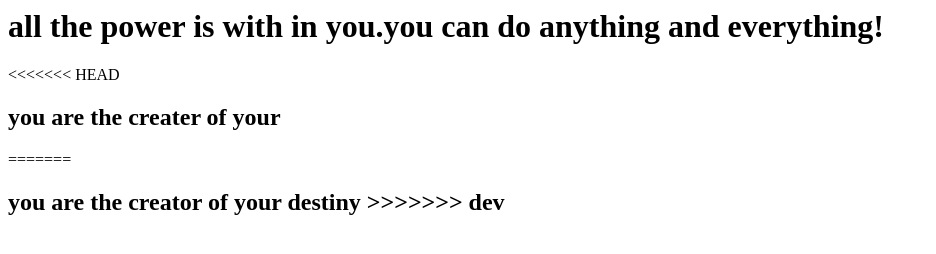
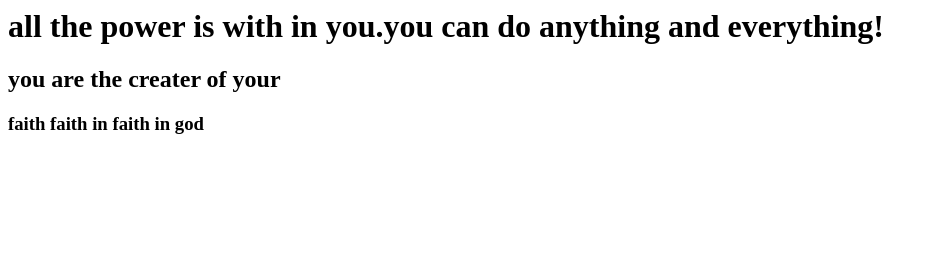
Before and after one commit to ThotaJaganReddy/firstgitrepo, a plain HTML site: page index.html in a window 1280 px wide. Shown: the whole page, without its empty margins (0-936 px from the left). Drawn offline with Linux system fonts and the light colour scheme.

Commit message:
added 3rd quote

```diff
--- a/index.html
+++ b/index.html
@@ -1,10 +1,7 @@
 <html>
 	<body>
 		<h1> all the power is with in you.you can do anything and everything!</h1>
-<<<<<<< HEAD
 		<h2>you are the creater of your </h2>
+		<h3>faith faith in faith in god</h3>
 	</body>
-=======
-<h2>you are the creator of your destiny	</body>
->>>>>>> dev
 </html>
```
